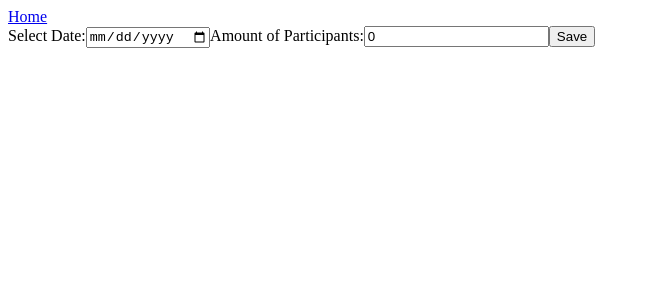
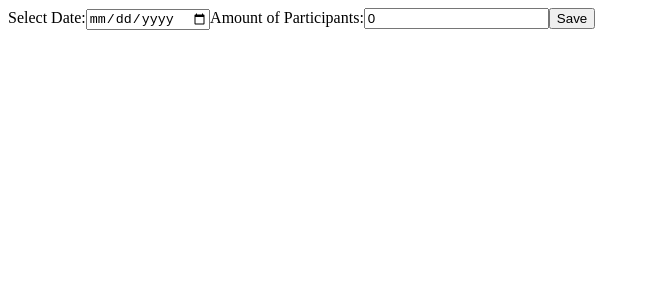
Before and after one commit to JornBlaton/Citymesh_vue, a Vue app: page / in a window 1280 px wide. Shown: the top 300 px of the page, without its empty margins (0-650 px from the left). Built offline with nearby package versions, Linux system fonts and the light colour scheme.

Commit message:
changing nav to dynamic components

```diff
--- a/src/App.vue
+++ b/src/App.vue
@@ -1,18 +1,23 @@
+<template>
+   <component :is="tabs[currentTab]" @changeView="changeView"/>
+</template>
+
 <script setup>
-import { RouterLink, RouterView } from 'vue-router'
+import { ref } from 'vue'
+import HomeView from '@/views/HomeView.vue'
+import BookingView from '@/views/BookingView.vue'
+import RoomView from '@/views/RoomView.vue'
+
+
+const currentTab = ref('HomeView')
+
+const tabs = {
+  HomeView,
+  BookingView,
+  RoomView
+}
+
+function changeView(page) {
+  currentTab.value = page
+}
 </script>
-
-<template>
-  <div class="flex flex-col">
-  <header class="absolute left-0 top-0 z-50 ml-5 bg-white border-2 p-2">
-    <!--<img alt="Vue logo" class="logo" src="@/assets/logo.svg" width="125" height="125" />-->
-    <div class="wrapper">
-      <nav>
-        <RouterLink to="/">Home</RouterLink>
-      </nav>
-    </div>
-  </header>
-
-  <RouterView class="w-90% h-90%"/>
-  </div>
-</template>
--- /dev/null
+++ b/src/views/BookingView.vue
@@ -0,0 +1 @@
+<template><div></div></template>
--- a/src/views/HomeView.vue
+++ b/src/views/HomeView.vue
@@ -5,7 +5,7 @@
             <input type="date" id="date" name="date" v-model="form.date">
             <label for="amount">Amount of Participants:</label>
             <input type="number" id="amount" name="amount" v-model="form.amount">
-            <save-button/>
+            <save-button @click="$emit('changeView', 'BookingView')"/>
         </form>
     </div>
 </template>
@@ -25,7 +25,6 @@ const form = reactive({
 
 function submit() {
     fetchrooms();
-    console.log(state.data)
 }
 
 async function fetchrooms() {
--- /dev/null
+++ b/src/views/RoomView.vue
@@ -0,0 +1,7 @@
+<template>
+<div></div>
+</template>
+
+<script setup>
+
+</script>
```
Also changed, not shown: src/views/Rooms.vue (deleted, +0 -15 lines).
